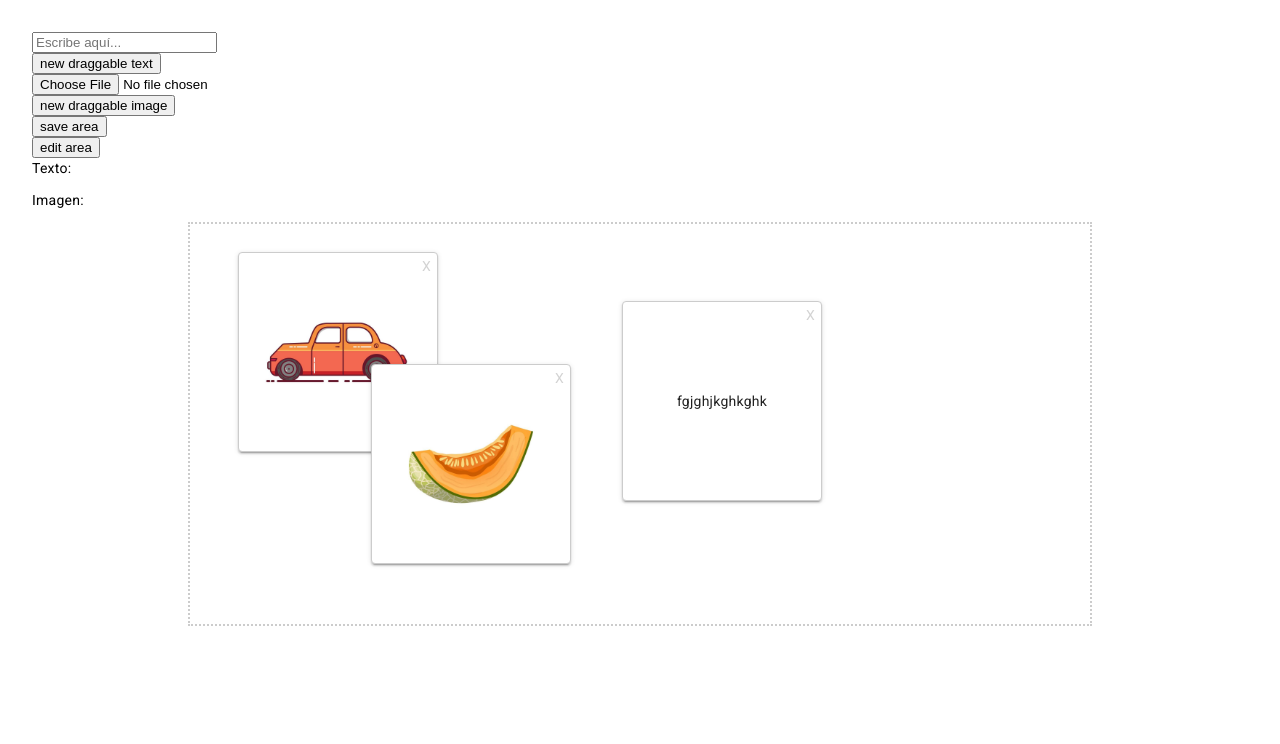
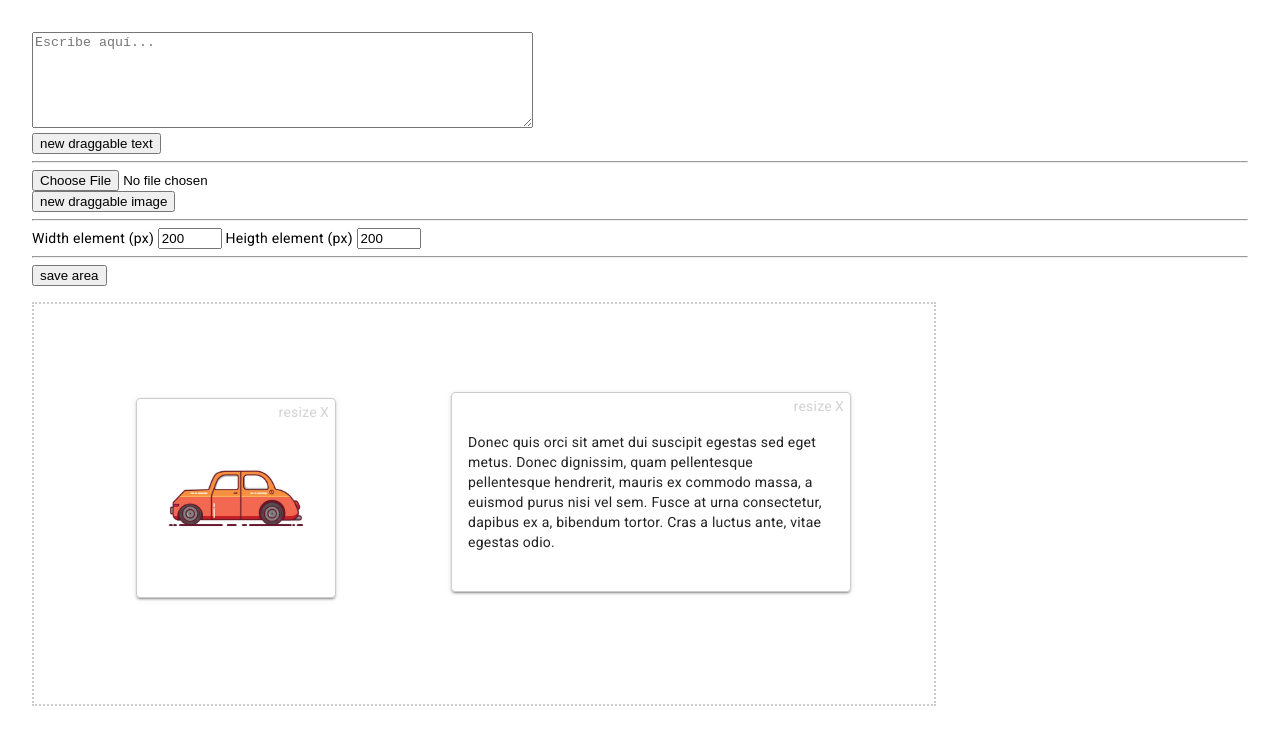
Before and after one commit to Angeles-Dobon/my-experiments, an Angular app: page / in a window 1280 px wide. Shown: the top 744 px of the page. Built offline with nearby package versions, Linux system fonts and the light colour scheme.

Commit message:
7-Redimensionamiento de elementos y refactorización

```diff
--- a/src/app/components-tests/slide-base/slide-base.component.html
+++ b/src/app/components-tests/slide-base/slide-base.component.html
@@ -1,14 +1,15 @@
 <div class="container">
-  <input
-    type="text"
+  <textarea
     id="text"
     name="text"
     [(ngModel)]="text"
     placeholder="Escribe aquí..."
-  />
+    rows="6"
+    cols="60"
+  ></textarea>
   <br />
   <button (click)="addElement('text')">new draggable text</button>
-  <br />
+  <hr />
   <input
     type="file"
     id="image"
@@ -18,47 +19,60 @@
   />
   <br />
   <button (click)="addElement('image')">new draggable image</button>
-  <br />
+  <hr />
+  <label for="sizeElementWidth">Width element (px) </label>
+  <input
+    type="number"
+    id="sizeElementWidth"
+    name="sizeElementWidth"
+    [(ngModel)]="sizeElementWidth"
+    placeholder="Ancho inicial 200px"
+    max="900"
+    min="100"
+  />
+  <label for="sizeElementHeight"> Heigth element (px) </label>
+  <input
+    type="number"
+    id="sizeElementHeight"
+    name="sizeElementHeight"
+    [(ngModel)]="sizeElementHeight"
+    placeholder="Alto inicial 200px"
+    max="400"
+    min="100"
+  />
+  <hr />
   <button (click)="saveSlideArea()">save area</button>
   <br />
-  <button (click)="editSlideArea()">edit area</button>
-  <br />
-  <p>Texto: {{ text }}</p>
-  <p>Imagen: {{ image }}</p>
   <main id="example-boundary" cdkDropList>
     <!-- divs texto o imágenes -->
     <div
-      _ngcontent-ng-c1031656287=""
+      _ngcontent-ng-c3719122371=""
       class="cdk-drag example-box"
-      style="transform: translate3d(432px, -7px, 0px)"
+      style="transform: translate3d(102px, 94px, 0px)"
     >
-      fgjghjkghkghk<span _ngcontent-ng-c1031656287="" class="delete-icon"
-        >X</span
-      >
+      <img
+        _ngcontent-ng-c3719122371=""
+        src="assets/images/car-cartoon-icon.jpg"
+        alt="texto-alternativo"
+        class="example-image"
+      /><span _ngcontent-ng-c3719122371="" class="delete-icon">X</span
+      ><span _ngcontent-ng-c3719122371="" class="edit-icon">resize</span>
     </div>
     <div
-      _ngcontent-ng-c1031656287=""
+      _ngcontent-ng-c3719122371=""
       class="cdk-drag example-box"
-      style="transform: translate3d(-177px, 28px, 0px)"
+      style="
+        width: 400px;
+        height: 200px;
+        transform: translate3d(192px, -40px, 0px);
+      "
     >
-      <img
-        _ngcontent-ng-c1031656287=""
-        src="assets/images/car-cartoon-icon.jpg"
-        alt="texto-aleternativo"
-        class="example-image"
-      /><span _ngcontent-ng-c1031656287="" class="delete-icon">X</span>
-    </div>
-    <div
-      _ngcontent-ng-c1031656287=""
-      class="cdk-drag example-box"
-      style="transform: translate3d(-269px, 140px, 0px)"
-    >
-      <img
-        _ngcontent-ng-c1031656287=""
-        src="assets/images/melon.jpg"
-        alt="texto-aleternativo"
-        class="example-image"
-      /><span _ngcontent-ng-c1031656287="" class="delete-icon">X</span>
+      Donec quis orci sit amet dui suscipit egestas sed eget metus. Donec
+      dignissim, quam pellentesque pellentesque hendrerit, mauris ex commodo
+      massa, a euismod purus nisi vel sem. Fusce at urna consectetur, dapibus ex
+      a, bibendum tortor. Cras a luctus ante, vitae egestas odio.
+      <span _ngcontent-ng-c3719122371="" class="delete-icon">X</span
+      ><span _ngcontent-ng-c3719122371="" class="edit-icon">resize</span>
     </div>
   </main>
 </div>
--- a/src/app/components-tests/slide-base/slide-base.component.scss
+++ b/src/app/components-tests/slide-base/slide-base.component.scss
@@ -9,17 +9,18 @@
     display: inline-flex;
     justify-content: center;
     align-items: center;
-    text-align: center;
+    text-align: left;
     background: #fff;
     border-radius: 4px;
     margin-right: 25px;
     position: relative;
     z-index: 1;
     box-sizing: border-box;
-    padding: 10px;
+    padding: 1rem;
     transition: box-shadow 200ms cubic-bezier(0, 0, 0.2, 1);
     box-shadow: 0 3px 1px -2px rgba(0, 0, 0, 0.2),
       0 2px 2px 0 rgba(0, 0, 0, 0.14), 0 1px 5px 0 rgba(0, 0, 0, 0.12);
+    overflow: hidden;
   }
 
   .example-box:active {
@@ -29,16 +30,19 @@
 
   #example-boundary {
     border: dotted #ccc 2px;
-    margin: 0 auto;
+    margin-top: 1rem;
     width: 900px;
     height: 400px;
 
     .example-image {
+      margin: 20px;
       width: 100%;
-      height: auto;
+      object-fit: contain; // Asegura que la imagen quede contenida dentro del div
+      object-position: center; // Centra la imagen dentro del div
     }
 
-    .delete-icon {
+    .delete-icon,
+    .edit-icon {
       display: inline-block;
       position: absolute;
       top: 0;
@@ -51,5 +55,9 @@
         opacity: 1;
       }
     }
+
+    .edit-icon {
+      right: 12px;
+    }
   }
 }
--- a/src/app/components-tests/slide-base/slide-base.component.ts
+++ b/src/app/components-tests/slide-base/slide-base.component.ts
@@ -1,5 +1,5 @@
 import { CommonModule } from '@angular/common';
-import { Component, ElementRef, Renderer2 } from '@angular/core';
+import { Component, ElementRef, OnInit, Renderer2 } from '@angular/core';
 import { CdkDrag, DragDrop, DragRef } from '@angular/cdk/drag-drop';
 import { ElementModifierService } from '../../services/element-modifier-service';
 import { FormsModule } from '@angular/forms';
@@ -11,10 +11,12 @@ import { FormsModule } from '@angular/forms';
   templateUrl: './slide-base.component.html',
   styleUrl: './slide-base.component.scss',
 })
-export class SlideBaseComponent {
+export class SlideBaseComponent implements OnInit {
   dragRefs: DragRef[] = [];
   image: string = '';
   text: string = '';
+  sizeElementWidth: number = 200;
+  sizeElementHeight: number = 200;
 
   constructor(
     private renderer: Renderer2,
@@ -22,6 +24,10 @@ export class SlideBaseComponent {
     private dragDrop: DragDrop,
     private elementModifierService: ElementModifierService
   ) {}
+
+  ngOnInit() {
+    this.initEditionSlideArea();
+  }
 
   addElement(type: string) {
     // Seleccionar el contenedor
@@ -53,16 +59,18 @@ export class SlideBaseComponent {
       if (image) {
         this.renderer.setAttribute(imgElement, 'src', 'assets/images/' + image); // Ruta de la imagen
       }
-      this.renderer.setAttribute(imgElement, 'alt', 'texto-aleternativo'); // Texto alternativo
+      this.renderer.setAttribute(imgElement, 'alt', 'texto-alternativo'); // Texto alternativo
       this.renderer.addClass(imgElement, 'example-image'); // Clase para estilos
 
       this.renderer.appendChild(newElement, imgElement);
-      this.delete(newElement);
+      this.deleteButton(newElement);
+      this.resizeButton(newElement);
     } else if (type === 'text') {
       const text = this.renderer.createText(this.text);
 
       this.renderer.appendChild(newElement, text);
-      this.delete(newElement);
+      this.deleteButton(newElement);
+      this.resizeButton(newElement);
     }
 
     // Insertar el elemento en el contenedor
@@ -77,7 +85,7 @@ export class SlideBaseComponent {
     this.dragRefs.push(dragRef);
   }
 
-  delete(newElement: any) {
+  deleteButton(newElement: any) {
     // Crear x de eliminación de elemento
     const XELEMENT = this.renderer.createElement('span');
     const DELETE = this.renderer.createText('X');
@@ -94,19 +102,68 @@ export class SlideBaseComponent {
     });
   }
 
-  editSlideArea() {
+  resizeButton(newElement: any) {
+    // Crear resize para redimensionarv del elemento
+    const EDITELEMENT = this.renderer.createElement('span');
+    const EDIT = this.renderer.createText('resize');
+    this.renderer.appendChild(EDITELEMENT, EDIT);
+    this.renderer.appendChild(newElement, EDITELEMENT);
+
+    this.renderer.addClass(EDITELEMENT, 'edit-icon'); // Clase para estilos
+
+    // Agregar el evento click dinámico
+    this.renderer.listen(EDITELEMENT, 'click', (event) => {
+      //console.log('edit', event);
+
+      const parentElement = event.target.parentNode; // Obtener el elemento padre (newElement)
+      //console.log('parentElement', event.target);
+      this.resizeElement(
+        parentElement,
+        this.sizeElementWidth + 'px',
+        this.sizeElementHeight + 'px'
+      ); //TODO: El usuarió decidirá las dimensiones
+    });
+  }
+
+  resizeElement(div: any, width: string, height: string): void {
+    this.renderer.setAttribute(
+      div,
+      'style',
+      'width:' + width + ';' + ' height:' + height
+    ); // Style
+  }
+
+  initEditionSlideArea() {
     // Seleccionar el contenedor
     const container = this.el.nativeElement.querySelector('#example-boundary');
 
-    // Seleccionar todos los divs dentro del contenedor
-    const spans = container.querySelectorAll('span');
+    // Seleccionar los botones delete
+    const spans1 = container.querySelectorAll('.delete-icon');
 
     // Agregar el evento click dinámico
-    spans.forEach((span: HTMLElement) => {
+    spans1.forEach((span: HTMLElement) => {
       this.renderer.listen(span, 'click', (event) => {
         //console.log('event', event);
         const parentElement = event.target.parentNode; // Obtener el elemento padre (newElement)
         parentElement.remove(); // Eliminar el elemento concreto
+      });
+    });
+
+    // Seleccionar los botones edit
+    const spans2 = container.querySelectorAll('.edit-icon');
+    // Agregar el evento click dinámico
+    // Agregar el evento click dinámico
+    spans2.forEach((span: HTMLElement) => {
+      this.renderer.listen(span, 'click', (event) => {
+        //console.log('edit', event);
+
+        const parentElement = event.target.parentNode; // Obtener el elemento padre (newElement)
+        //console.log('parentElement', event.target);
+        this.resizeElement(
+          parentElement,
+          this.sizeElementWidth + 'px',
+          this.sizeElementHeight + 'px'
+        ); //TODO: El usuarió decidirá las dimensiones
       });
     });
 
```
